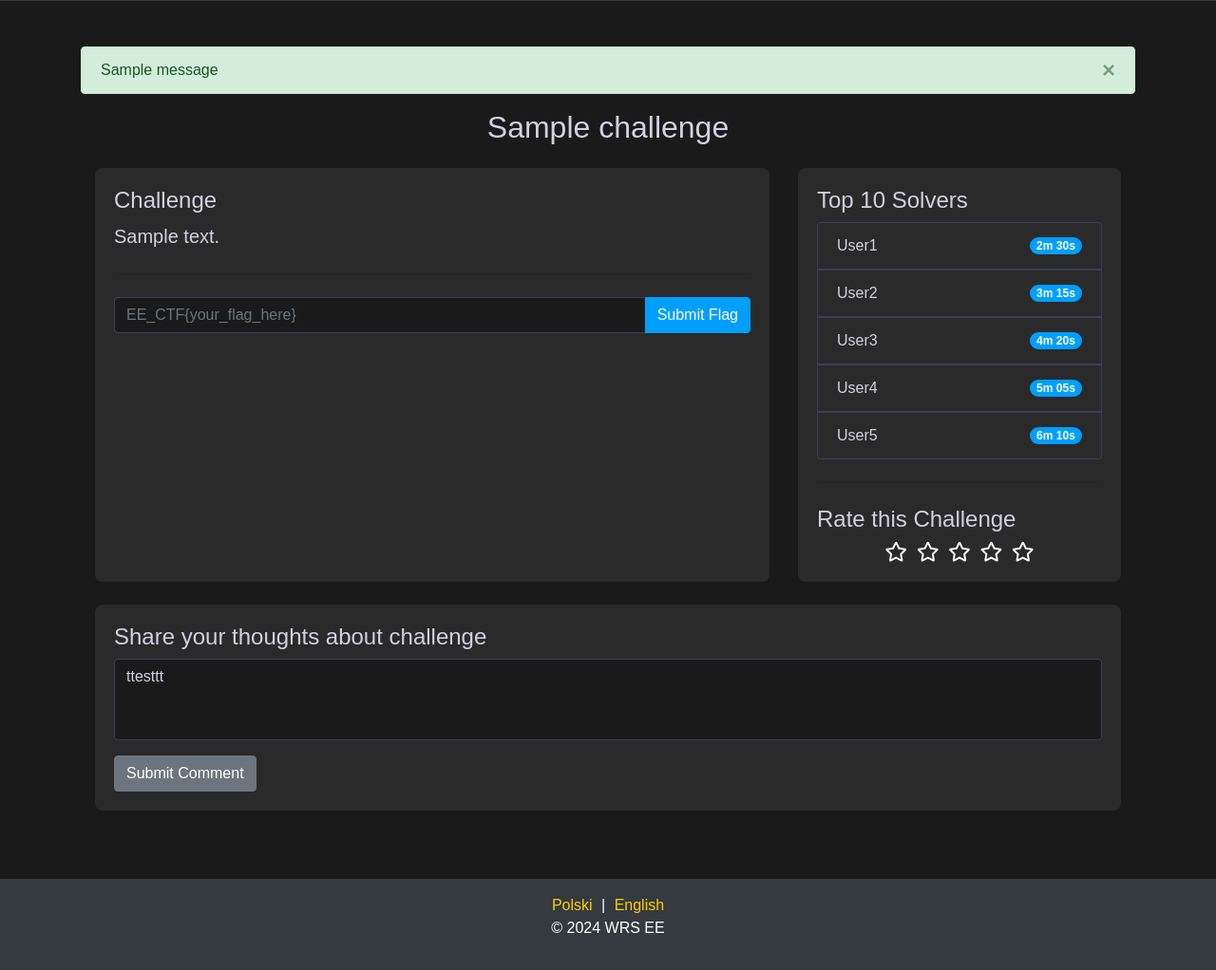
After one commit to milckywayy/EE_CTF_Platform, a Flask app: page /challenge/1/1 in a window 1280 px wide. The commit adds this page. Shown: the part 85-1107 px from the top of the page at 95% size. Run offline with Flask 3, Linux system fonts and the light colour scheme; the visitor is signed in with stand-in values (Sample User, id 1); tables that the repository leaves empty hold one stand-in row (values such as "Sample post"); one stand-in notice (Sample message) is shown; parts of the project's set-up code (start-up, migrations or seed data) failed here and were passed over; some libraries are stand-ins or nearby versions.

Commit message:
Added challenge endpoint

```diff
--- a/app.py
+++ b/app.py
@@ -130,11 +130,46 @@ def logout():
     return redirect(url_for('home'))
 
 
-@app.route('/challenge/<edition_id>/<challenge_id>')
+@app.route('/challenge/<edition_number>/<challenge_number>')
 @login_required
-def challenge(edition_id, challenge_id):
-    challenge = Challenge.query.filter_by(edition_number=edition_id, number=challenge_id).first_or_404()
-    return render_template('challenge.html', challenge=challenge)
+def challenge(edition_number, challenge_number):
+    lang = get_locale()
+    challenge = Challenge.query.filter_by(edition_number=edition_number, number=challenge_number).first_or_404()
+
+    ch_id = challenge.id
+    ch_name = challenge.name if lang == 'en' else challenge.name_pl
+    ch_desc = challenge.description if lang == 'en' else challenge.description_pl
+
+    top_solvers = [
+        {"rank": 1, "nick": "User1", "time": "2m 30s"},
+        {"rank": 2, "nick": "User2", "time": "3m 15s"},
+        {"rank": 3, "nick": "User3", "time": "4m 20s"},
+        {"rank": 4, "nick": "User4", "time": "5m 05s"},
+        {"rank": 5, "nick": "User5", "time": "6m 10s"},
+    ]
+
+    return render_template(
+        'challenge.html',
+        ch_id=ch_id,
+        ch_name=ch_name,
+        ch_desc=ch_desc,
+        user_rating=0,
+        user_comment='ttesttt',
+        top_solvers=top_solvers
+    )
+
+
+@app.route('/submit_flag/<challenge_id>', methods=['POST'])
+@login_required
+def submit_flag(challenge_id):
+    correct_challenge = Challenge.query.filter_by(id=challenge_id).first_or_404()
+    if request.method == 'POST':
+        user_flag = request.form.get('flag')
+        if user_flag == correct_challenge.flag:
+            flash(_("Correct flag! Well done!"), "success")
+        else:
+            flash(_("Incorrect flag. Try again!"), "danger")
+    return redirect(request.referrer)
 
 
 if __name__ == '__main__':
--- a/static/css/styles.css
+++ b/static/css/styles.css
@@ -33,7 +33,7 @@ body {
     color: #d1d1e0;
 }
 
-.list-group-item {
+.challenge-list .list-group-item {
     background-color: #2a2a2a;
     color: #d1d1e0;
     font-size: 1.1rem;
@@ -41,7 +41,7 @@ body {
     border: none;
 }
 
-.list-group-item:hover {
+.challenge-list .list-group-item:hover {
     background-color: #3d3d5c;
 }
 
@@ -103,6 +103,7 @@ body {
     background-color: #2a2a2a;
     color: #d1d1e0;
     border: none;
+    border-radius: 0.5rem;
 }
 
 .card-header {
@@ -137,3 +138,73 @@ body {
 .unavailable-challenge .challenge-text {
     color: #888;
 }
+
+/* Challenge */
+.form-control {
+    background-color: #1a1a1a;
+    color: #d1d1e0;
+    border: 1px solid #3d3d5c;
+}
+
+.form-control:focus {
+    border-color: #009ffd;
+    box-shadow: 0 0 0 0.2rem rgba(0, 159, 253, 0.25);
+}
+
+.comment-section .form-control {
+    resize: none;
+}
+
+.input-group .btn {
+    background-color: #009ffd;
+    border-color: #009ffd;
+    color: #fff;
+}
+
+.input-group .btn:hover {
+    background-color: #007bbf;
+    border-color: #007bbf;
+}
+
+.rating .stars {
+    display: flex;
+    justify-content: center;
+    margin-top: 10px;
+}
+
+.rating .fa-star {
+    font-size: 1.3rem;
+    color: #ffffff;
+    cursor: pointer;
+    margin: 0 5px;
+    transition: color 0.3s ease;
+}
+
+.rating .fa-star.filled {
+    color: #ffc700;
+}
+
+.rating .fa-star:hover,
+.rating .fa-star:hover .fa-star {
+    color: #ffc700;
+}
+
+.rating .fa-star.filled:hover,
+.rating .fa-star.filled:hover ~ .fa-star {
+    color: #ffffff;
+}
+
+.top-solvers .list-group {
+    list-style: decimal inside;
+}
+
+.top-solvers .list-group-item {
+    display: list-item;
+    background-color: #2a2a2a;
+    color: #d1d1e0;
+    border: 1px solid #3d3d5c;
+}
+
+.top-solvers .list-group-item .badge {
+    background-color: #009ffd;
+}
--- /dev/null
+++ b/static/js/challenge.js
@@ -0,0 +1,47 @@
+document.addEventListener('DOMContentLoaded', function () {
+    let stars = document.querySelectorAll('.rating .fa-star');
+    let ratingInput = document.getElementById('rating');
+    let userRating = ratingInput.value;
+
+    if (userRating) {
+        for (let i = 0; i < userRating; i++) {
+            stars[i].classList.remove('far');
+            stars[i].classList.add('fas', 'filled');
+        }
+    }
+
+    stars.forEach(star => {
+        star.addEventListener('click', function () {
+            let rating = this.getAttribute('data-rating');
+            ratingInput.value = rating;
+
+            stars.forEach((s, index) => {
+                if (index < rating) {
+                    s.classList.remove('far');
+                    s.classList.add('fas', 'filled');
+                } else {
+                    s.classList.remove('fas', 'filled');
+                    s.classList.add('far');
+                }
+            });
+        });
+
+        star.addEventListener('mouseover', function () {
+            let rating = this.getAttribute('data-rating');
+
+            stars.forEach((s, index) => {
+                if (index < rating) {
+                    s.classList.add('hover');
+                } else {
+                    s.classList.remove('hover');
+                }
+            });
+        });
+
+        star.addEventListener('mouseout', function () {
+            stars.forEach(star => {
+                star.classList.remove('hover');
+            });
+        });
+    });
+});
--- a/templates/base.html
+++ b/templates/base.html
@@ -44,6 +44,21 @@
         </nav>
 
         <div class="container mt-5 mb-5 flex-grow-1">
+            {% with messages = get_flashed_messages(with_categories=true) %}
+                {% if messages %}
+                    <div class="alert-messages">
+                        {% for category, message in messages %}
+                            <div class="alert alert-{{ category }} alert-dismissible fade show" role="alert">
+                                {{ message }}
+                                <button type="button" class="close" data-dismiss="alert" aria-label="Close">
+                                    <span aria-hidden="true">&times;</span>
+                                </button>
+                            </div>
+                        {% endfor %}
+                    </div>
+                {% endif %}
+            {% endwith %}
+
             {% block content %}{% endblock %}
         </div>
 
--- /dev/null
+++ b/templates/challenge.html
@@ -0,0 +1,80 @@
+{% extends "base.html" %}
+
+{% block title %}{{ _('Challenge - EE CTF') }}{% endblock %}
+
+{% block content %}
+<div class="container">
+    <div class="row justify-content-center">
+        <h2 class="mb-4"> {{ ch_name }} </h2>
+    </div>
+
+    <div class="row justify-content-center d-flex">
+        <div class="col-md-8 d-flex flex-fill">
+            <div class="card mb-4 flex-fill">
+                <div class="card-body">
+                    <h4>{{ _('Challenge') }}</h4>
+                    <p class="lead">{{ ch_desc | safe }}</p>
+                    <hr class="my-4">
+                    <form action="{{ url_for('submit_flag', challenge_id=ch_id) }}" method="POST" class="mt-4">
+                        <div class="input-group">
+                            <input type="text" id="flagInput" name="flag" class="form-control" placeholder="{{ _('EE_CTF{your_flag_here}') }}" required>
+                            <div class="input-group-append">
+                                <button type="submit" class="btn btn-primary">{{ _('Submit Flag') }}</button>
+                            </div>
+                        </div>
+                    </form>
+                </div>
+            </div>
+        </div>
+
+        <div class="col-md-4 d-flex flex-fill">
+            <div class="card mb-4 flex-fill">
+                <div class="card-body">
+                    <div class="top-solvers">
+                        <h4>{{ _('Top 10 Solvers') }}</h4>
+                        <ol class="list-group list-group-numbered">
+                            {% for solver in top_solvers %}
+                                <li class="list-group-item d-flex justify-content-between align-items-center">
+                                    {{ solver.nick }}
+                                    <span class="badge badge-primary badge-pill">{{ solver.time }}</span>
+                                </li>
+                            {% endfor %}
+                        </ol>
+                    </div>
+
+                    <hr class="my-4">
+                    <div class="rating">
+                        <h4>{{ _('Rate this Challenge') }}</h4>
+                        <div class="stars">
+                            <span class="far fa-star" data-rating="1"></span>
+                            <span class="far fa-star" data-rating="2"></span>
+                            <span class="far fa-star" data-rating="3"></span>
+                            <span class="far fa-star" data-rating="4"></span>
+                            <span class="far fa-star" data-rating="5"></span>
+                        </div>
+                        <input type="hidden" name="rating" id="rating" value="{{ user_rating }}">
+                    </div>
+                </div>
+            </div>
+        </div>
+    </div>
+
+    <div class="col-md-13">
+        <div class="card mb-4">
+            <div class="card-body">
+                <div class="comment-section">
+                    <h4>{{ _('Share your thoughts about challenge') }}</h4>
+                    <form action="{{ 'xxx' }}" method="POST">
+                        <div class="form-group">
+                            <textarea class="form-control" name="comment" rows="3" required>{{ user_comment }}</textarea>
+                        </div>
+                        <button type="submit" class="btn btn-secondary">{{ _('Submit Comment') }}</button>
+                    </form>
+                </div>
+            </div>
+        </div>
+    </div>
+</div>
+
+<script src="{{ url_for('static', filename='js/challenge.js') }}"></script>
+{% endblock %}
```
Also changed, not shown: templates/index.html (+4 -4 lines).
